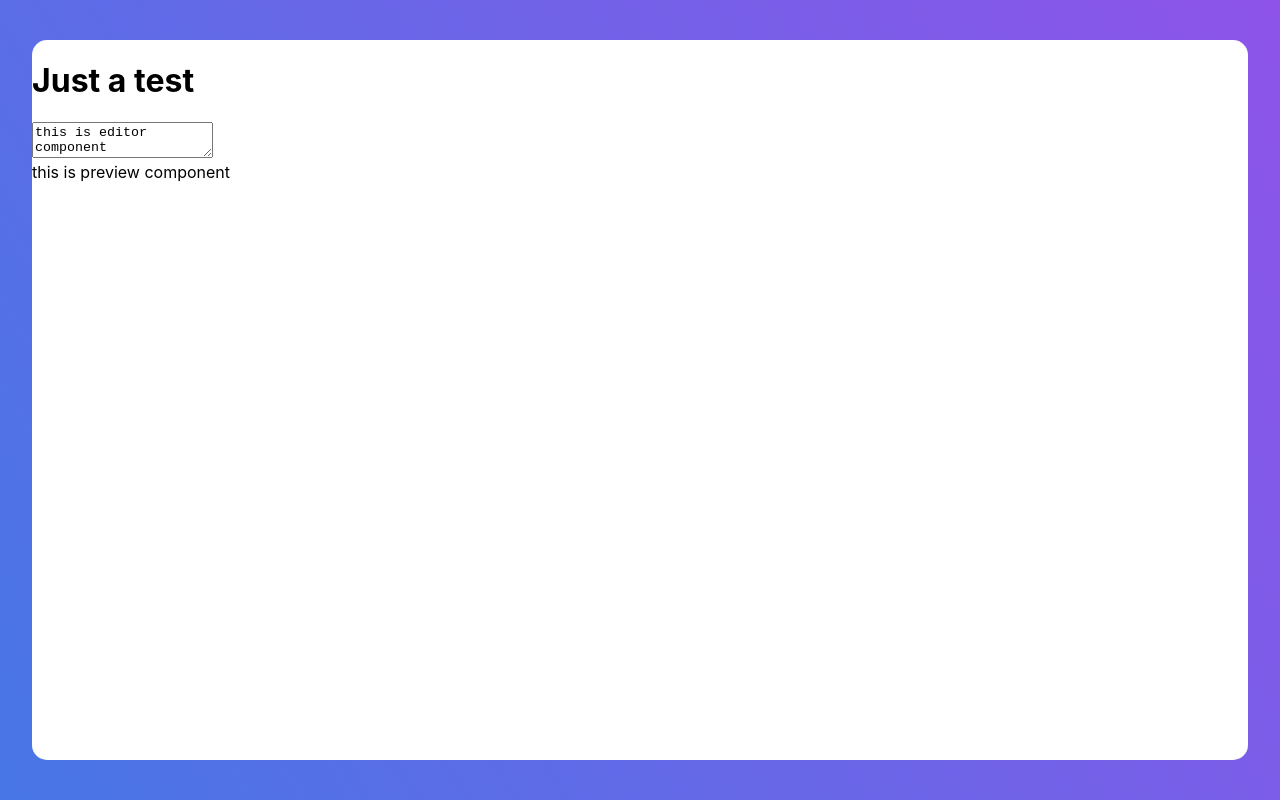
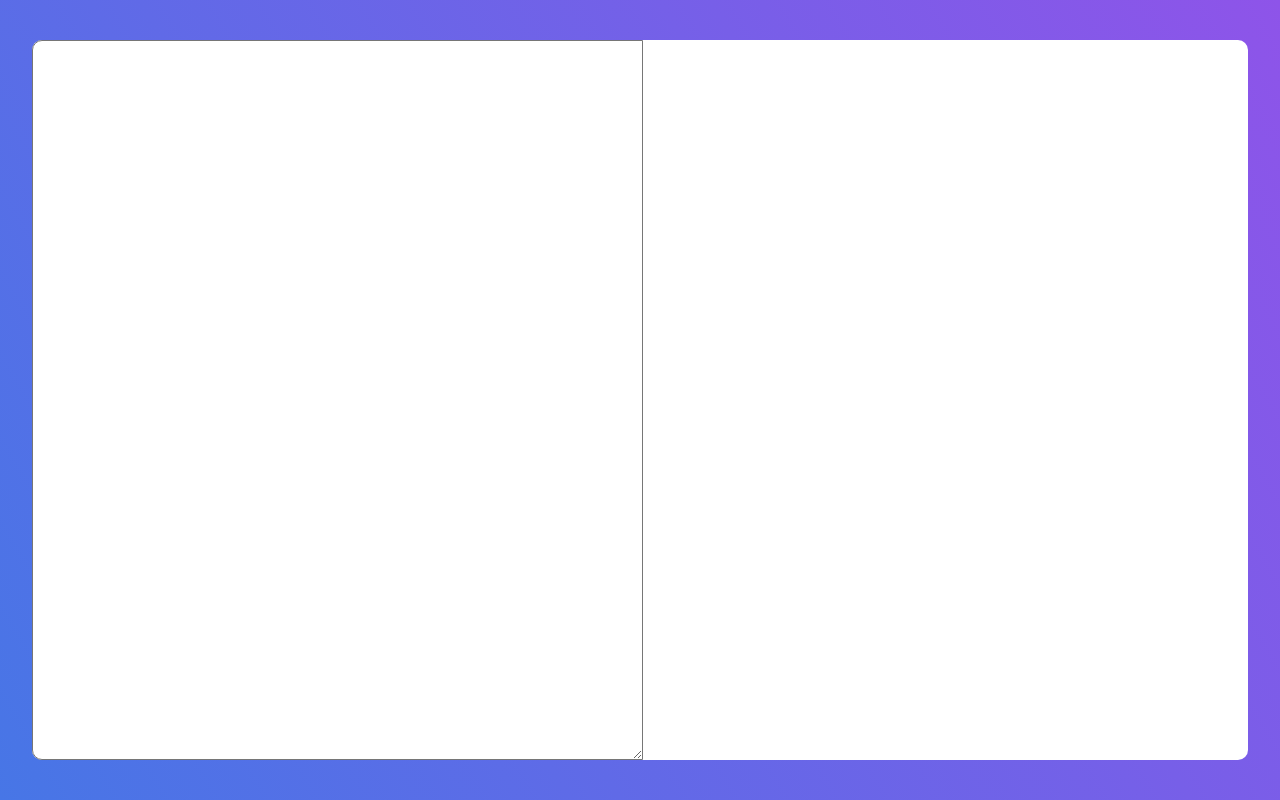
Before and after one commit to NafisHandoko/markdown-previewer, a React (Vite) app: page / in a window 1280 px wide. Built offline with nearby package versions, Linux system fonts and the light colour scheme.

Commit message:
add state, handleChange and props to markdown component

```diff
--- a/package.json
+++ b/package.json
@@ -10,6 +10,7 @@
     "@types/react": "^17.0.13",
     "@types/react-dom": "^17.0.8",
     "@vitejs/plugin-react-refresh": "^1.3.0",
+    "marked": "^3.0.7",
     "react": "^17.0.2",
     "react-dom": "^17.0.2",
     "vite": "^2.3.8"
--- a/src/Markdown/Editor/index.css
+++ b/src/Markdown/Editor/index.css
@@ -0,0 +1,5 @@
+#editor{
+  flex: 1;
+  border-top-left-radius: 10px;
+  border-bottom-left-radius: 10px;
+}
--- a/src/Markdown/Editor/index.jsx
+++ b/src/Markdown/Editor/index.jsx
@@ -4,8 +4,8 @@ import './index.css';
 class Editor extends Component{
   render(){
     return(
-      <textarea id="editor">
-        this is editor component
+      <textarea id="editor" onChange={this.props.handleChange}>
+        {this.props.input}
       </textarea>
     )
   }
--- a/src/Markdown/Preview/index.css
+++ b/src/Markdown/Preview/index.css
@@ -0,0 +1,3 @@
+#preview{
+  flex: 1;
+}
--- a/src/Markdown/Preview/index.jsx
+++ b/src/Markdown/Preview/index.jsx
@@ -5,7 +5,7 @@ class Preview extends Component{
   render(){
     return(
       <div id="preview">
-        this is preview component
+        {this.props.output}
       </div>
     )
   }
--- a/src/Markdown/index.css
+++ b/src/Markdown/index.css
@@ -1,6 +1,8 @@
 .markdown{
   background-color: white;
-  border-radius: 15px;
+  border-radius: 10px;
   width: 95%;
   height: 90vh;
+  display: flex;
+  flex-direction: row;
 }
--- a/src/Markdown/index.jsx
+++ b/src/Markdown/index.jsx
@@ -1,15 +1,29 @@
 import React, {Component} from 'react';
+import marked from 'marked';
 import './index.css';
 import Editor from './Editor/index';
 import Preview from './Preview/index';
 
 class Markdown extends Component{
+  constructor(props){
+    super(props)
+    this.state = {
+      input: '',
+      output: ''
+    }
+    this.handleChange = this.handleChange.bind(this);
+  }
+  handleChange(event){
+    this.setState({
+      input: event.target.value,
+      output: event.target.value
+    })
+  }
   render(){
     return(
       <div className="markdown">
-        <h1>Just a test</h1>
-        <Editor />
-        <Preview />
+        <Editor input={this.state.input} handleChange={this.handleChange}/>
+        <Preview output={this.state.output}/>
       </div>
     )
   }
```
Also changed, not shown: 1 other file (tests, documents, lock files or other folders).
